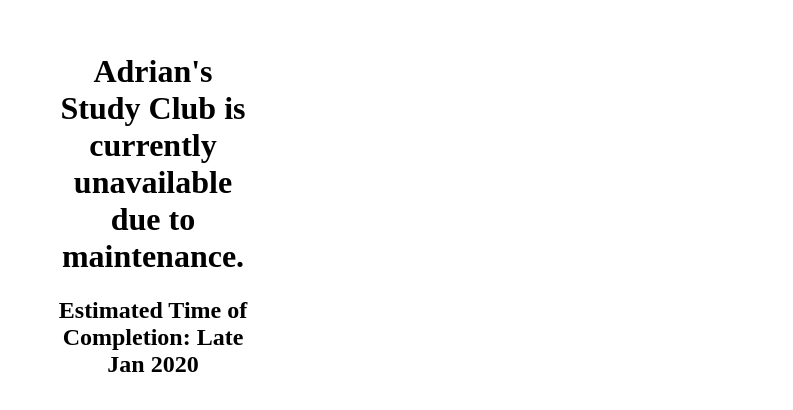
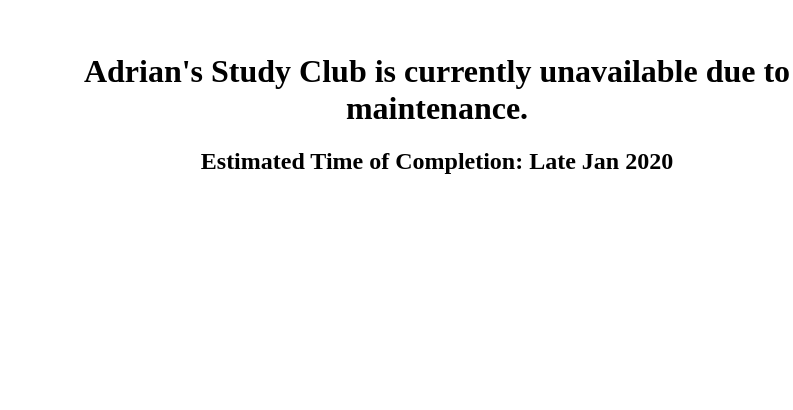
Before and after one commit to aidswidjaja/asc-maintain, a plain HTML site: page index.html in a window 1280 px wide. Shown: the part 268-678 px from the top of the page, without its empty margins (487-1280 px from the left). Drawn offline with Linux system fonts and the light colour scheme.

Commit message:
Update index.html

```diff
--- a/index.html
+++ b/index.html
@@ -14,16 +14,19 @@
   <link rel="apple-touch-icon" href="icon.png">
   <!-- Place favicon.ico in the root directory -->
 
+   <link rel="stylesheet" type="text/css" href="normalize.css">
+
 <style>
         .center {
-            width:200px;
-            height:200px;
+            width:60%;
+            height:75%px;
             position: fixed;
             top: 50%;
             left: 50%;
             margin-top: -100px;
             margin-left: -100px;
         }
+
     </style>
 
 
```
